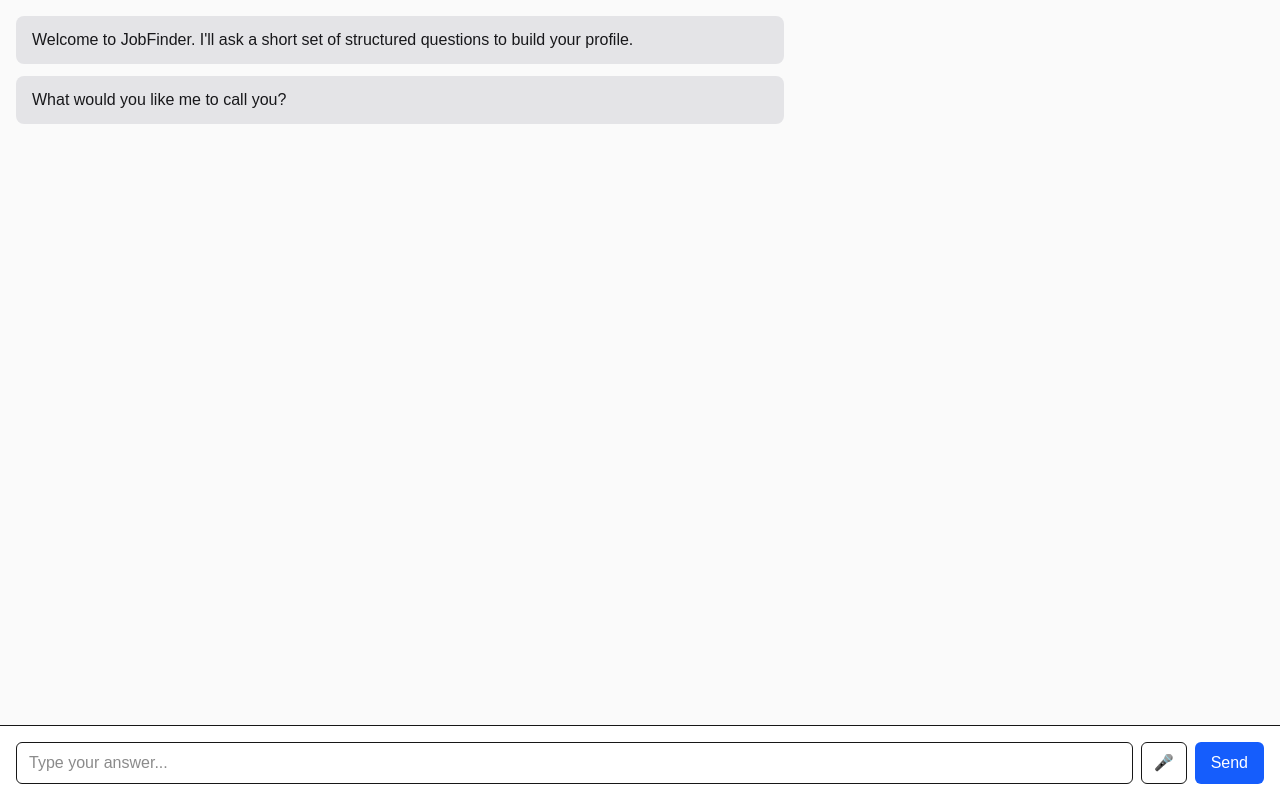
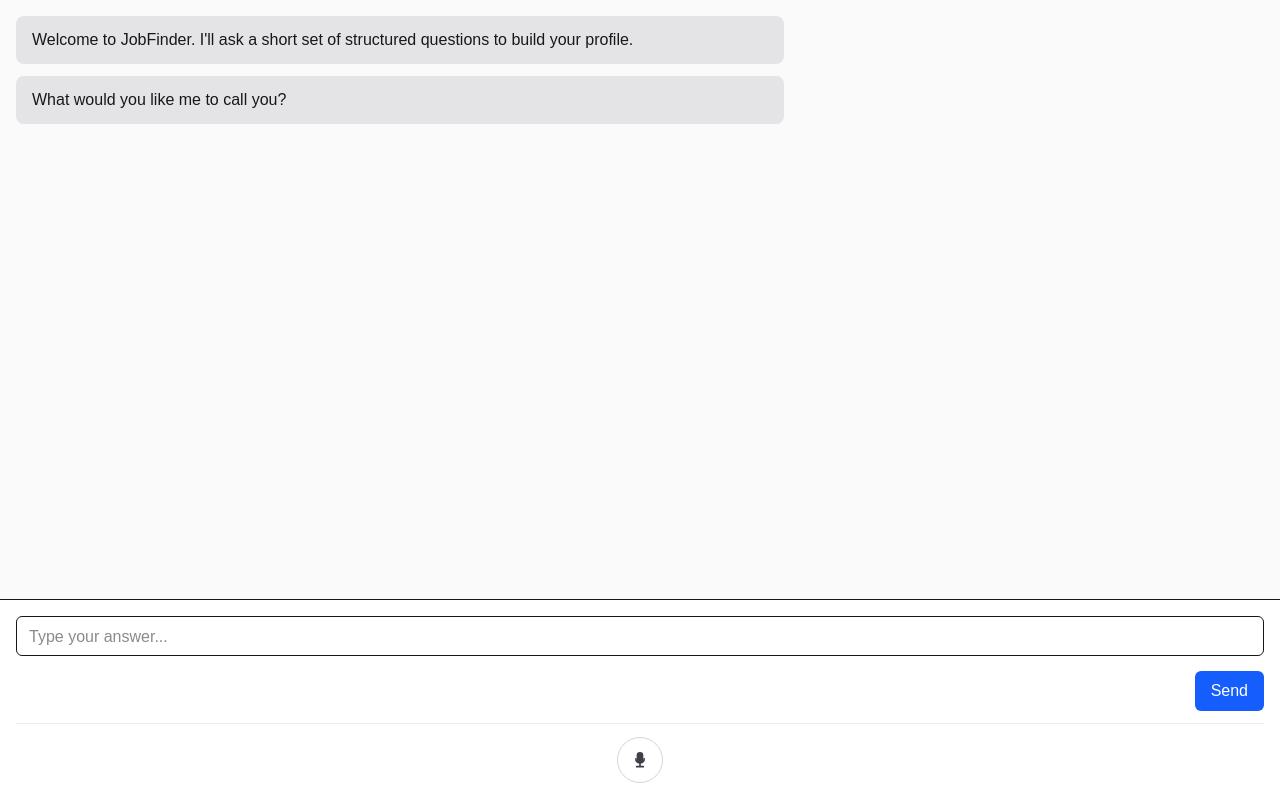
Before and after one commit to gona04/automated-form-filler, a Next.js app: page /chat in a window 1280 px wide. Built offline with nearby package versions, Linux system fonts and the light colour scheme.

Commit message:
Refactor input area into text and mic rows

```diff
--- a/components/MessageInput.tsx
+++ b/components/MessageInput.tsx
@@ -4,6 +4,7 @@
 import { sendMessage } from '@/lib/sseClient'
 import { useChatStore } from '@/store/chatStore'
 import { useRouter } from 'next/navigation'
+import { useEffect, useRef } from 'react'
 
 const SpeechButton = dynamic(() => import('./SpeechButton').then((mod) => mod.SpeechButton), { ssr: false })
 
@@ -13,22 +14,53 @@
   const isStreaming = useChatStore((s) => s.isStreaming)
   const lastError = useChatStore((s) => s.lastError)
   const router = useRouter()
+  const inputRef = useRef<HTMLTextAreaElement | null>(null)
+
+  const resizeInput = (): void => {
+    const input = inputRef.current
+    if (!input) return
+    input.style.height = 'auto'
+    input.style.height = `${Math.min(input.scrollHeight, 160)}px`
+  }
+
+  useEffect(() => {
+    resizeInput()
+  }, [])
 
   const onSubmit: React.FormEventHandler<HTMLFormElement> = async (e) => {
     e.preventDefault()
-    const input = document.getElementById(INPUT_ID) as HTMLInputElement | null
+    const input = document.getElementById(INPUT_ID) as HTMLTextAreaElement | null
     const value = input?.value.trim() ?? ''
     if (!value || isStreaming) return
-    if (input) input.value = ''
+    if (input) {
+      input.value = ''
+      resizeInput()
+    }
     await sendMessage(value, () => router.push('/results'))
   }
 
   return (
     <div className="border-t p-4 bg-white">
-      <form onSubmit={onSubmit} className="flex gap-2">
-        <input id={INPUT_ID} name="message" disabled={isStreaming} className="flex-1 rounded-md border px-3 py-2" placeholder="Type your answer..." />
-        <SpeechButton inputId={INPUT_ID} />
-        <button disabled={isStreaming} className="rounded-md bg-blue-600 px-4 py-2 text-white disabled:opacity-50" type="submit">Send</button>
+      <form onSubmit={onSubmit} className="flex flex-col gap-3">
+        <div className="space-y-2">
+          <textarea
+            ref={inputRef}
+            id={INPUT_ID}
+            name="message"
+            disabled={isStreaming}
+            rows={1}
+            onInput={resizeInput}
+            className="w-full min-h-10 max-h-40 resize-none overflow-y-auto rounded-md border px-3 py-2"
+            placeholder="Type your answer..."
+          />
+          <div className="flex justify-end">
+            <button disabled={isStreaming} className="rounded-md bg-blue-600 px-4 py-2 text-white disabled:opacity-50" type="submit">Send</button>
+          </div>
+        </div>
+        <div className="h-px bg-zinc-200/70" />
+        <div className="flex h-12 items-center justify-center">
+          <SpeechButton inputId={INPUT_ID} />
+        </div>
       </form>
       {lastError ? <p className="mt-2 text-sm text-red-600">Error: {lastError}</p> : null}
     </div>
--- a/components/SpeechButton.tsx
+++ b/components/SpeechButton.tsx
@@ -4,10 +4,25 @@
 
 type Props = { inputId: string }
 
+type SpeechResult = {
+  0?: { transcript?: string }
+  isFinal?: boolean
+}
+
+type SpeechResultList = {
+  length: number
+  [index: number]: SpeechResult
+}
+
+type SpeechRecognitionEventLike = {
+  resultIndex: number
+  results: SpeechResultList
+}
+
 type SpeechCtor = new () => {
   interimResults: boolean
   continuous: boolean
-  onresult: ((event: { results: { 0?: { transcript?: string }; isFinal?: boolean }[] }) => void) | null
+  onresult: ((event: SpeechRecognitionEventLike) => void) | null
   onerror?: (() => void) | null
   onend?: (() => void) | null
   start: () => void
@@ -27,7 +42,7 @@
       return
     }
 
-    const input = document.getElementById(inputId) as HTMLInputElement | null
+    const input = document.getElementById(inputId) as HTMLTextAreaElement | null
     if (!input) return
 
     input.focus()
@@ -41,7 +56,7 @@
 
     const scheduleAutoStop = (): void => {
       if (silenceTimer) clearTimeout(silenceTimer)
-      silenceTimer = setTimeout(() => recognition.stop(), 3000)
+      silenceTimer = setTimeout(() => recognition.stop(), 4000)
     }
 
     recognition.onresult = (event) => {
@@ -56,6 +71,7 @@
       const interimText = interimSegments.join(' ').trim()
       input.value = `${finalizedText} ${interimText}`.trim()
       input.focus()
+      input.setSelectionRange(input.value.length, input.value.length)
       scheduleAutoStop()
     }
 
@@ -71,6 +87,7 @@
       recognitionRef.current = null
       setIsRecording(false)
       input.focus()
+      input.setSelectionRange(input.value.length, input.value.length)
     }
 
     recognitionRef.current = recognition
@@ -82,10 +99,14 @@
   return (
     <button
       type="button"
-      className={`rounded-md border px-3 py-2 transition ${isRecording ? 'border-blue-600 bg-blue-100 ring-2 ring-blue-300' : ''}`}
+      aria-label={isRecording ? 'Stop voice input' : 'Start voice input'}
+      className={`rounded-full border p-3 transition ${isRecording ? 'border-red-600 bg-red-100 ring-2 ring-red-300' : 'border-zinc-300 bg-white hover:bg-zinc-50'}`}
       onClick={onClick}
     >
-      🎤
+      <svg viewBox="0 0 24 24" className={`h-5 w-5 ${isRecording ? 'text-red-700' : 'text-zinc-700'}`} fill="currentColor" aria-hidden>
+        <rect x="8" y="2.5" width="8" height="13" rx="4" />
+        <path d="M18 10.5a1 1 0 1 0-2 0 4 4 0 1 1-8 0 1 1 0 1 0-2 0 6 6 0 0 0 5 5.91V19H8a1 1 0 1 0 0 2h8a1 1 0 1 0 0-2h-3v-2.59a6 6 0 0 0 5-5.91Z" />
+      </svg>
     </button>
   )
 }
```
